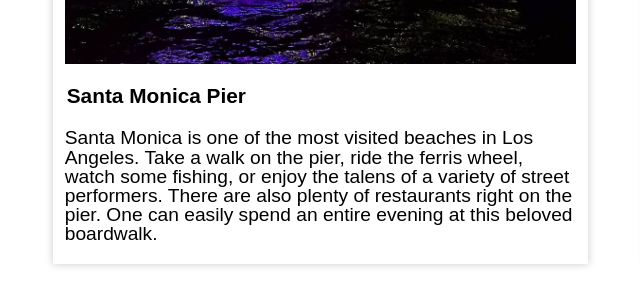
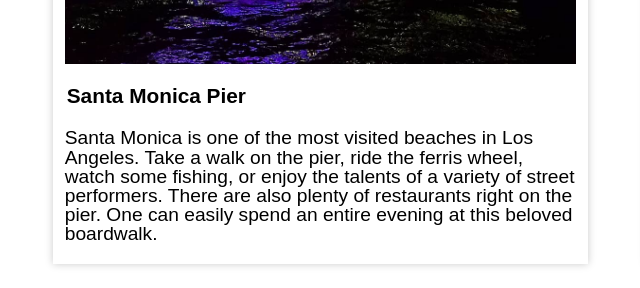
Before and after one commit to zinniak/zinniak.github.io, a plain HTML site: page what_to_do.html in a window 1280 px wide. Shown: the part 1200-1488 px from the top of the page, 41-681 px from the left. Drawn offline with Linux system fonts and the light colour scheme; a web font is replaced by a local one.

Commit message:
Add files via upload

```diff
--- a/what_to_do.html
+++ b/what_to_do.html
@@ -66,7 +66,7 @@
 <div class="item">
 	<img src="images/samo.jpg" alt = "Photo of Santa Monica Pier at Night"/>
 	<h2 >Santa Monica Pier</h2>
-	<p>Santa Monica is one of the most visited beaches in Los Angeles. Take a walk on the pier, ride the ferris wheel, watch some fishing, or enjoy the talens of a variety of street performers. There are also plenty of restaurants right on the pier. One can easily spend an entire evening at this beloved boardwalk.</p>
+	<p>Santa Monica is one of the most visited beaches in Los Angeles. Take a walk on the pier, ride the ferris wheel, watch some fishing, or enjoy the talents of a variety of street performers. There are also plenty of restaurants right on the pier. One can easily spend an entire evening at this beloved boardwalk.</p>
 </div>
 
 
```
